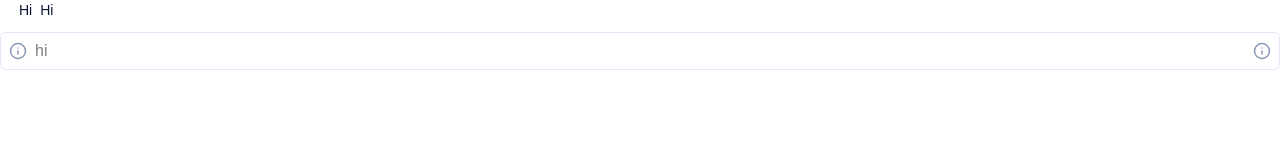
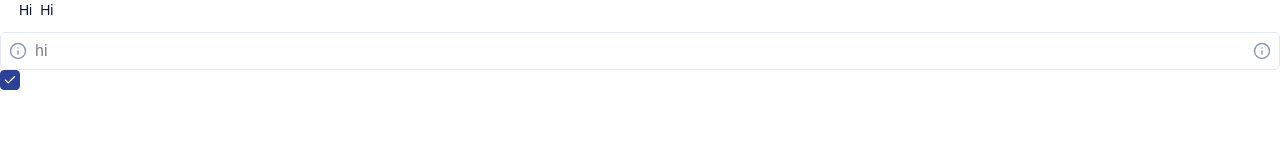
Before and after one commit to Uniezz/uniezz, a React (Vite) app: page / in a window 1280 px wide. Shown: the part 147-300 px from the top of the page. Built offline with nearby package versions, Linux system fonts and the light colour scheme.

Commit message:
ui: UICheckbox

```diff
--- a/src/routes/index.tsx
+++ b/src/routes/index.tsx
@@ -1,7 +1,7 @@
-import { UIButton, UIInput, UIText } from '@/ui/components';
+import { UIButton, UICheckbox, UIInput, UIText } from '@/ui/components';
 import { createFileRoute } from '@tanstack/react-router';
 import { Info, Map } from 'lucide-react';
-import { ChangeEvent, useState } from 'react';
+import { useState } from 'react';
 
 export const Route = createFileRoute('/')({
   component: HomePage,
@@ -9,9 +9,8 @@ export const Route = createFileRoute('/')({
 
 function HomePage() {
   const [text, setText] = useState<string>('');
-  const onChangeText = (e: ChangeEvent<HTMLInputElement>) => {
-    setText(e.target.value);
-  };
+  const [checkBoxValue, setCheckBoxValue] = useState<boolean>(true);
+
   return (
     <main className="page">
       <UIText>Uniezz</UIText>
@@ -31,8 +30,9 @@ function HomePage() {
         iconLeft={Info}
         iconRight={Info}
         text={text}
-        onTextChange={onChangeText}
+        onTextChange={setText}
       />
+      <UICheckbox checked={checkBoxValue} onCheckedChange={setCheckBoxValue} />
     </main>
   );
 }
--- /dev/null
+++ b/src/ui/components/UICheckbox.tsx
@@ -0,0 +1,25 @@
+import { Check } from 'lucide-react';
+
+type UICheckboxProps = {
+  isDisabled?: boolean;
+  onCheckedChange?: (checked: boolean) => void;
+  checked: boolean;
+};
+
+export const UICheckbox = ({ isDisabled, onCheckedChange, checked }: UICheckboxProps) => {
+  return (
+    <label className="inline-flex cursor-pointer items-center">
+      <input
+        type="checkbox"
+        checked={checked}
+        disabled={isDisabled}
+        onChange={(e) => onCheckedChange?.(e.target.checked)}
+        className="peer sr-only"
+      />
+
+      <span className="border-white-ternary bg-white-primary peer-checked:border-blue-light peer-checked:bg-blue-light flex h-5 w-5 items-center justify-center rounded border text-white peer-disabled:opacity-60">
+        <Check size={14} />
+      </span>
+    </label>
+  );
+};
--- a/src/ui/components/UIInput.tsx
+++ b/src/ui/components/UIInput.tsx
@@ -1,4 +1,3 @@
-import { ChangeEvent } from 'react';
 import { UIText } from './UIText';
 import { type LucideIcon } from 'lucide-react';
 import { uiInput } from '../styles';
@@ -9,7 +8,7 @@ type UIInputProps = {
   text: string;
   iconRight?: LucideIcon;
   errorText?: string;
-  onTextChange?: (e: ChangeEvent<HTMLInputElement>) => void;
+  onTextChange?: (newValue: string) => void;
   placeholder?: string;
 };
 
@@ -38,7 +37,7 @@ export const UIInput = ({
           className={`min-w-0 flex-1 outline-none`}
           type="text"
           value={text}
-          onChange={onTextChange}
+          onChange={(e) => onTextChange?.(e.target.value)}
           disabled={isDisabled}
           placeholder={placeholder}
         />
--- a/src/ui/components/index.tsx
+++ b/src/ui/components/index.tsx
@@ -1,3 +1,4 @@
 export * from './UIText';
 export * from './UIButton';
 export * from './UIInput';
+export * from './UICheckbox';
```
